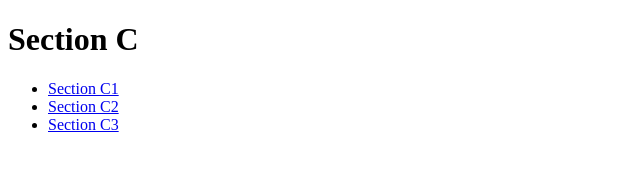
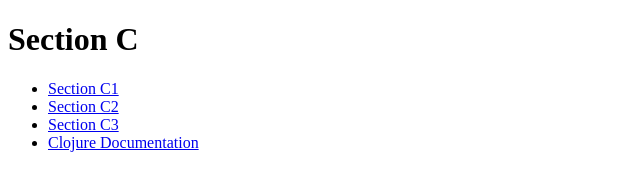
Before and after one commit to naiquevin/attercop, a plain HTML site: page resources/testsite/c.html in a window 1280 px wide. Shown: the whole page, without its empty margins (0-640 px from the left). Drawn offline with Linux system fonts and the light colour scheme.

Commit message:
Add support for allowed-domains
URLs of only these domains will be used for crawling the website.

```diff
--- a/resources/testsite/c.html
+++ b/resources/testsite/c.html
@@ -10,6 +10,7 @@
       <li><a href="c-1.html">Section C1</a></li>
       <li><a href="c-2.html">Section C2</a></li>
       <li><a href="c-3.html">Section C3</a></li>
+      <li><a href="http://clojure.org/documentation">Clojure Documentation</a></li>
     </ul>
   </body>
 </html>
```
Also changed, not shown: 2 other files.
